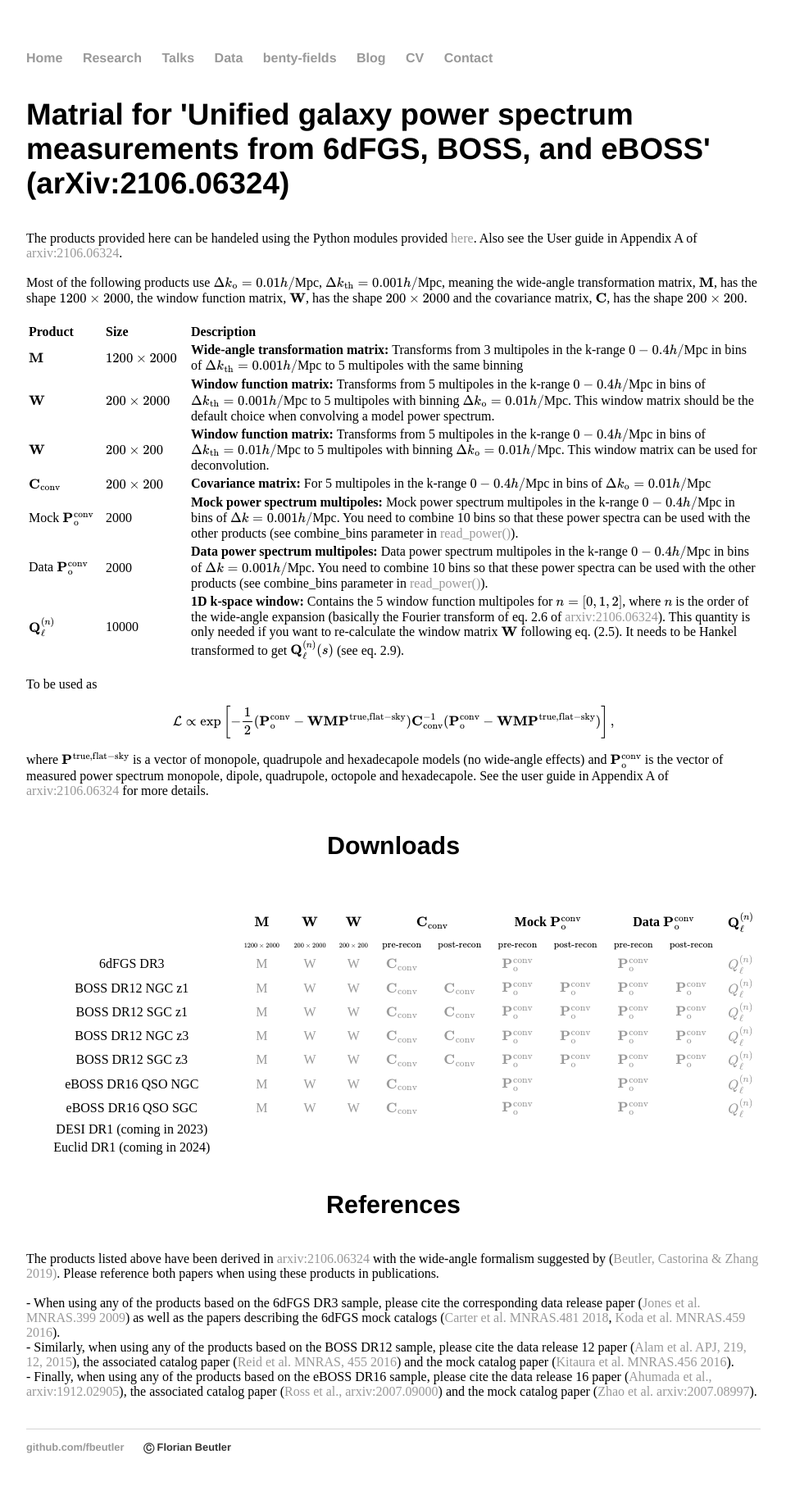
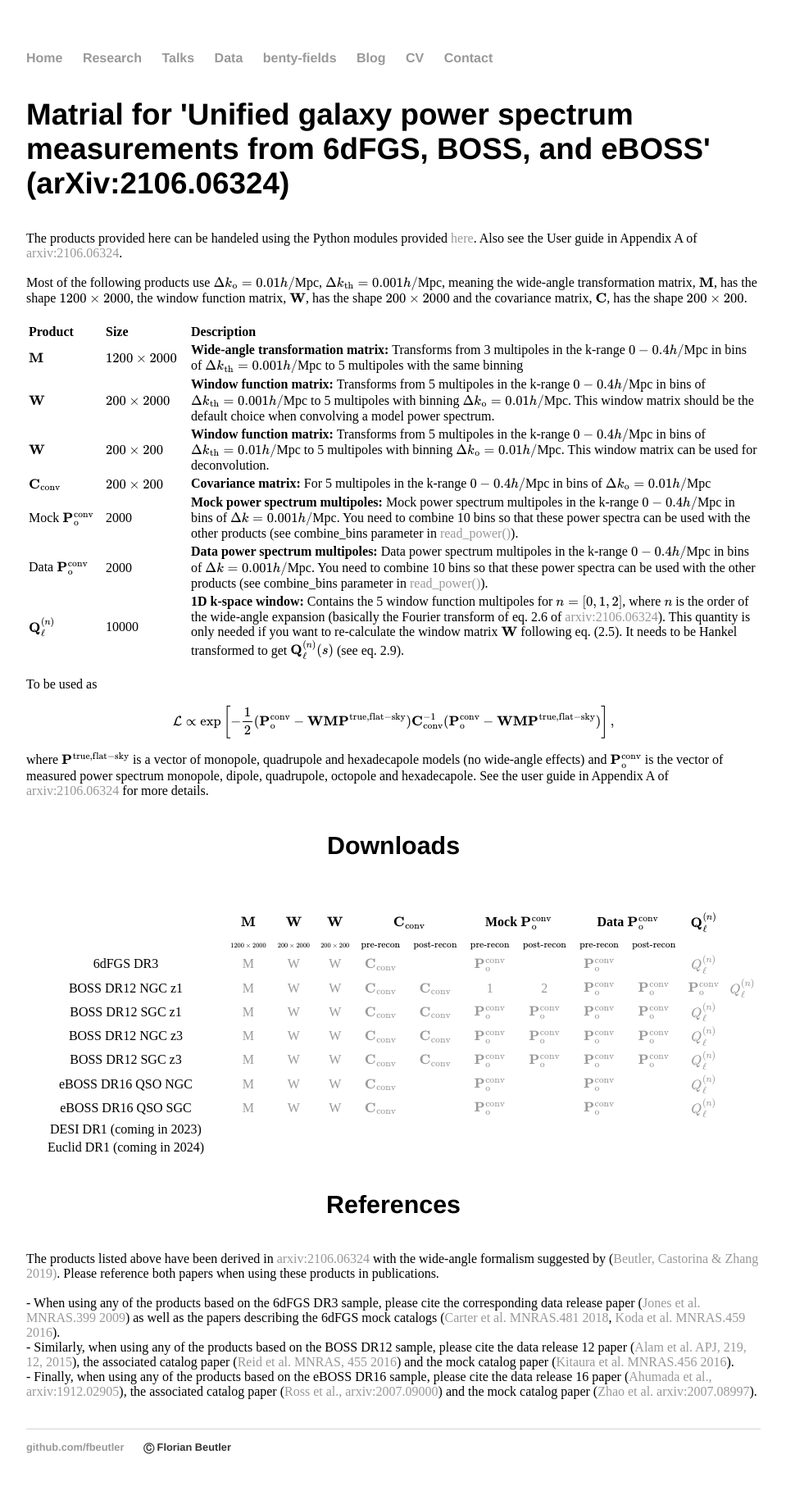
Before and after one commit to fbeutler/fbeutler.github.io, a Jekyll site: the page built from hub/deconv_paper.html, in a window 1280 px wide. Shown: the whole page at 82% size, without its empty margins (160-1119 px from the left). Built offline with Jekyll 4.4.1, drawn with Linux system fonts in a browser that asks for light colours.

Commit message:
Update deconv_paper.html

```diff
--- a/hub/deconv_paper.html
+++ b/hub/deconv_paper.html
@@ -124,7 +124,8 @@ title: Some material
     <td><a href="W_BOSS_DR12_NGC_z1_V6C_1_1_1_1_1_10_200_200_averaged_v1.matrix.gz">W</a></td>
     <td><a href="C_2048_BOSS_DR12_NGC_z1_V6C_1_1_1_1_1_10_200_200_prerecon.matrix.gz">\(\mathbf{C}_{\rm conv}\)</a></td>
     <td><a href="C_997_BOSS_DR12_NGC_z1_V6C_1_1_1_1_1_10_200_200_postrecon.matrix.gz">\(\mathbf{C}_{\rm conv}\)</a></td>
-    <td><a href="Patchy_V6C_BOSS_DR12_NGC_z1.tar.gz">\(\mathbf{P}^{\rm conv}_{\rm o}\)</a></td>
+    <td><a href="Patchy_V6C_BOSS_DR12_NGC_z1_1.tar.gz">1</a></td>
+    <td><a href="Patchy_V6C_BOSS_DR12_NGC_z1_2.tar.gz">2</a></td>
     <td><a href="Patchy_V6C_BOSS_DR12_NGC_z1_postrecon.tar.gz">\(\mathbf{P}^{\rm conv}_{\rm o}\)</a></td>
     <td><a href="ps1D_BOSS_DR12_NGC_z1_COMPnbar_TSC_700_700_700_400_renorm.dat">\(\mathbf{P}^{\rm conv}_{\rm o}\)</a></td>
     <td><a href="ps1D_BOSS_DR12_NGC_Recon_0.2_0.5_768_0.001_0.4_3500_renorm.dat">\(\mathbf{P}^{\rm conv}_{\rm o}\)</a></td>
```
